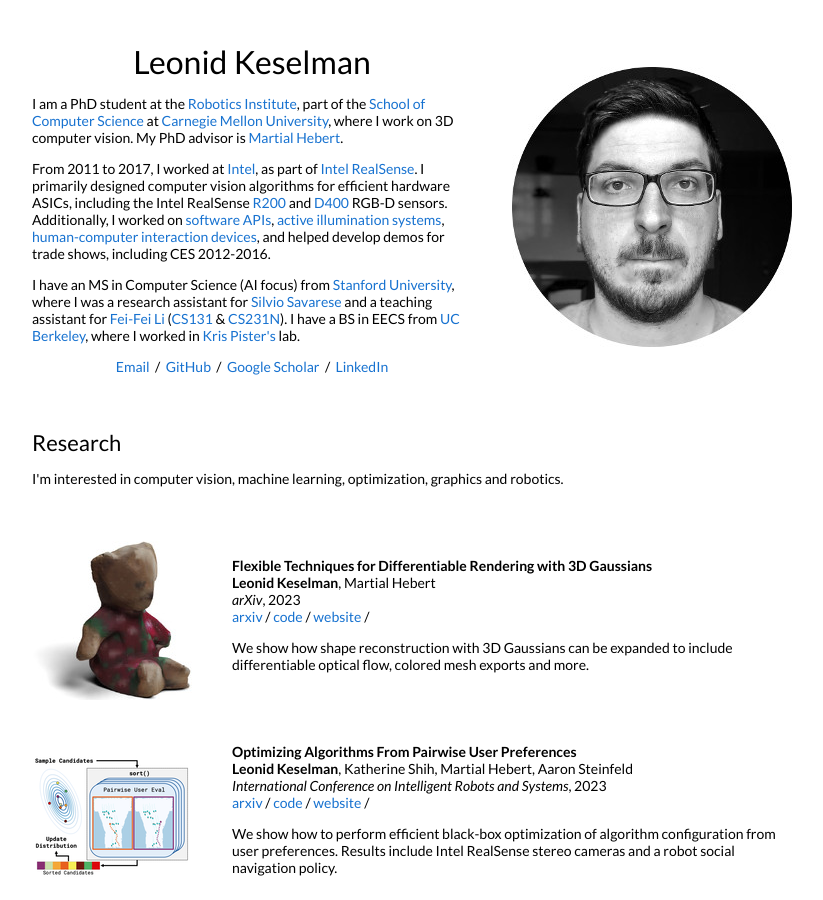
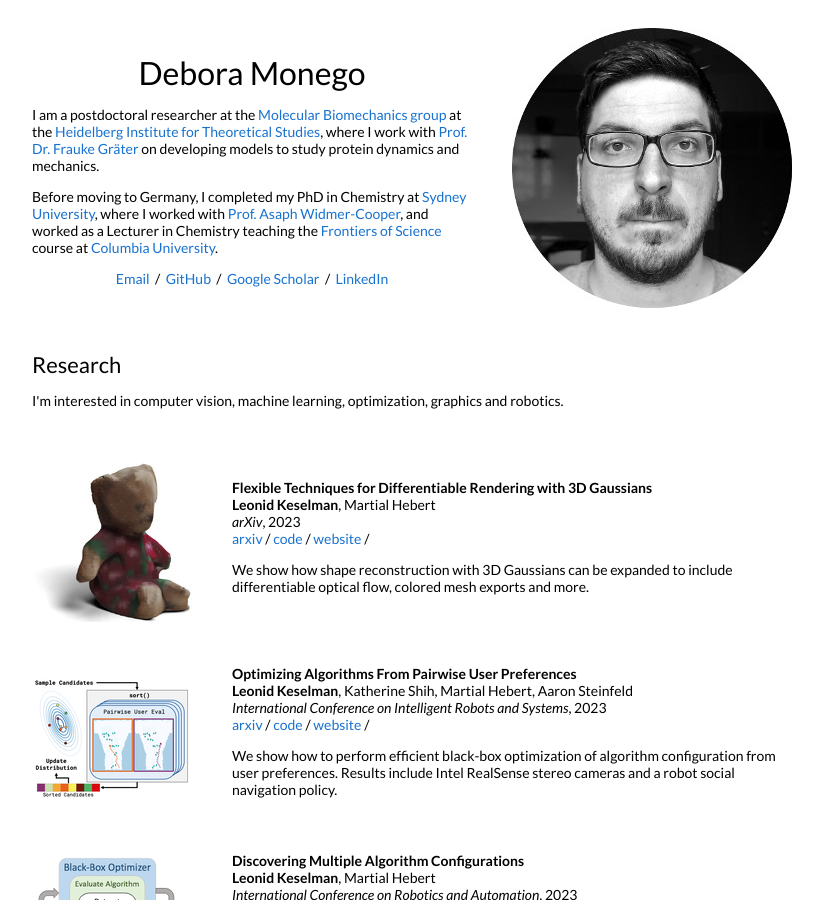
Before and after one commit to debora-monego/debora-monego.github.io, a Jekyll site: the page built from _posts/2023-08-28-3dgaussians.markdown, in a window 1280 px wide and 900 px high. Shown: the whole window, without its empty margins (228-1051 px from the left). Built offline with Jekyll 4.4.1, drawn with Linux system fonts in a browser that asks for light colours.

Commit message:
Update default.html

```diff
--- a/_layouts/default.html
+++ b/_layouts/default.html
@@ -32,21 +32,18 @@
           <tr style="padding:0px">
             <td style="padding:2.5%;width:60%;vertical-align:middle">
               <h1>
-                Leonid Keselman
+                Debora Monego
               </h1>
-              <p>I am a PhD student at the <a href="https://www.ri.cmu.edu/">Robotics Institute</a>, part of the <a href="https://www.scs.cmu.edu/">School of Computer Science</a> at <a href="https://www.cmu.edu/">Carnegie Mellon University</a>, where I work on 3D computer vision. My PhD advisor is <a href="http://www.cs.cmu.edu/~hebert/">Martial Hebert</a>.
+              <p>I am a postdoctoral researcher at the <a href="https://www.h-its.org/research/mbm/">Molecular Biomechanics group</a> at the <a href="https://www.h-its.org/"> Heidelberg Institute for Theoretical Studies</a>, where I work with <a href="https://www.h-its.org/people/prof-dr-frauke-grater/"> Prof. Dr. Frauke Gräter</a> on developing models to study protein dynamics and mechanics.
               </p>
               <p>
-                From 2011 to 2017, I worked at <a href="https://www.intel.com">Intel</a>, as part of <a href="https://www.intelrealsense.com/">Intel RealSense</a>. I primarily designed computer vision algorithms for efficient hardware ASICs, including the Intel RealSense <a href="https://software.intel.com/en-us/articles/realsense-r200-camera">R200</a> and <a href="https://software.intel.com/en-us/realsense/d400">D400</a> RGB-D sensors. Additionally, I worked on <a href="https://github.com/IntelRealSense/librealsense">software APIs</a>, <a href="https://patents.google.com/patent/US9992474B2">active illumination systems</a>, <a href="https://patents.google.com/patent/US9304597">human-computer interaction devices</a>, and helped develop demos for trade shows, including CES 2012-2016.
-              </p>
-              <p>
-                I have an MS in Computer Science (AI focus) from <a href="http://cs.stanford.edu">Stanford University</a>, where I was a research assistant for <a href="http://svl.stanford.edu/">Silvio Savarese</a> and a teaching assistant for <a href="http://svl.stanford.edu/">Fei-Fei Li</a> (<a href="http://vision.stanford.edu/teaching/cs131_fall1617/">CS131</a> & <a href="http://cs231n.stanford.edu/2017/">CS231N</a>). I have a BS in EECS from <a href="http://www.eecs.berkeley.edu/">UC Berkeley</a>, where I worked in <a href="https://people.eecs.berkeley.edu/~pister/">Kris Pister's</a> lab.
+                Before moving to Germany, I completed my PhD in Chemistry at <a href="https://www.sydney.edu.au/science/"> Sydney University</a>, where I worked with <a href="https://www.sydney.edu.au/science/about/our-people/academic-staff/asaph-widmer-cooper.html/"> Prof. Asaph Widmer-Cooper</a>, and worked as a Lecturer in Chemistry teaching the <a href="https://www.college.columbia.edu/core/classes/fos.php/">Frontiers of Science</a> course at <a href = "https://www.college.columbia.edu/">Columbia University</a>.
               </p>
               <p style="text-align:center">
                 <a target="_blank" href="https://mailhide.io/e/B8TyS"> Email</a> &nbsp;/&nbsp;
-                <a href="https://github.com/leonidk">GitHub</a> &nbsp;/&nbsp;
-                <a href="https://scholar.google.com/citations?user=GCYG4GoAAAAJ">Google Scholar</a> &nbsp;/&nbsp;
-                <a href="https://www.linkedin.com/in/lkeselman"> LinkedIn </a>
+                <a href="https://github.com/deboralmonego">GitHub</a> &nbsp;/&nbsp;
+                <a href="https://scholar.google.com/citations?user=0CKe2C4AAAAJ&hl=en">Google Scholar</a> &nbsp;/&nbsp;
+                <a href="https://www.linkedin.com/in/debora-monego-59994b126/"> LinkedIn </a>
               </p>
             </td>
             <td style="padding:2.5%;width:40%;max-width:40%">
```
